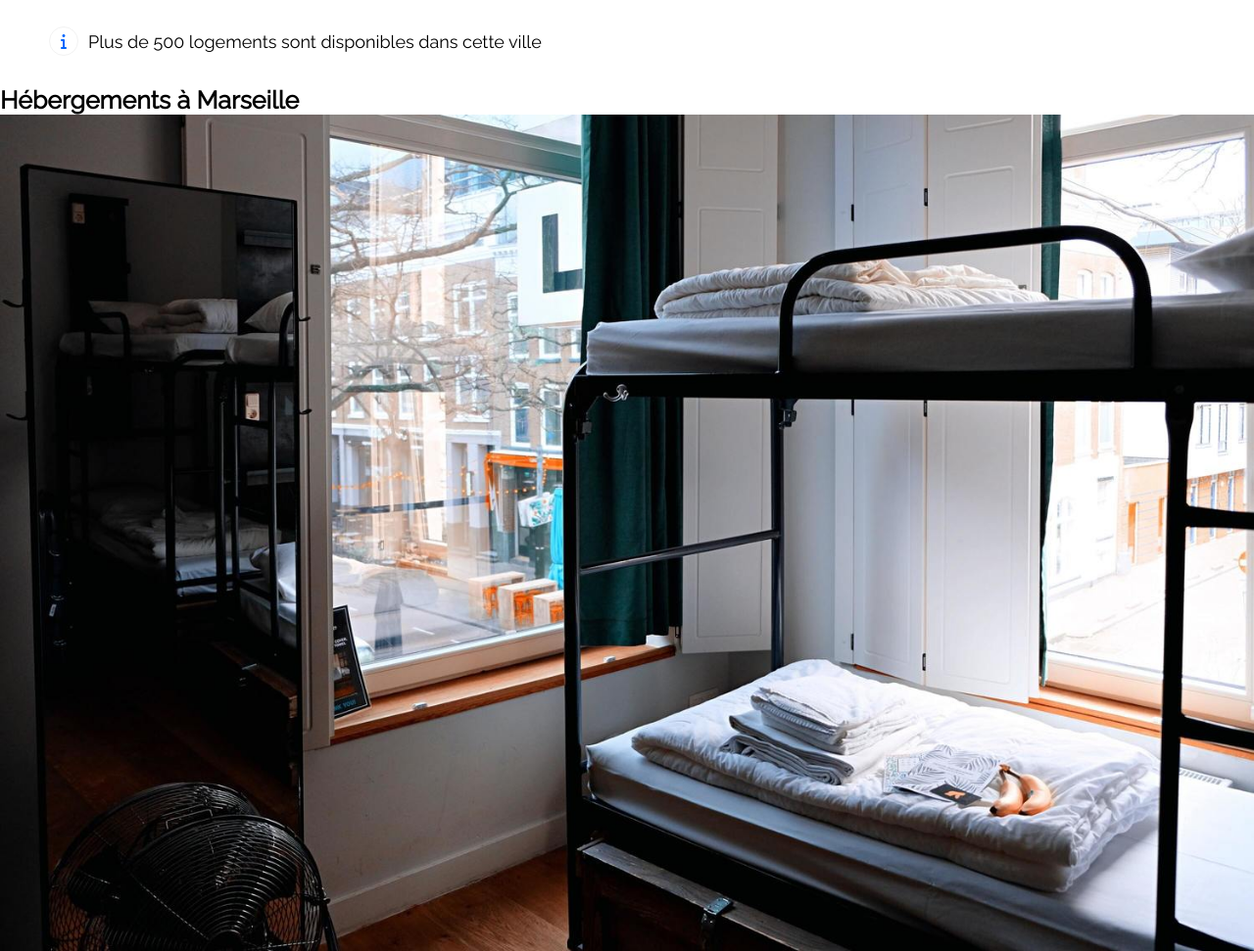
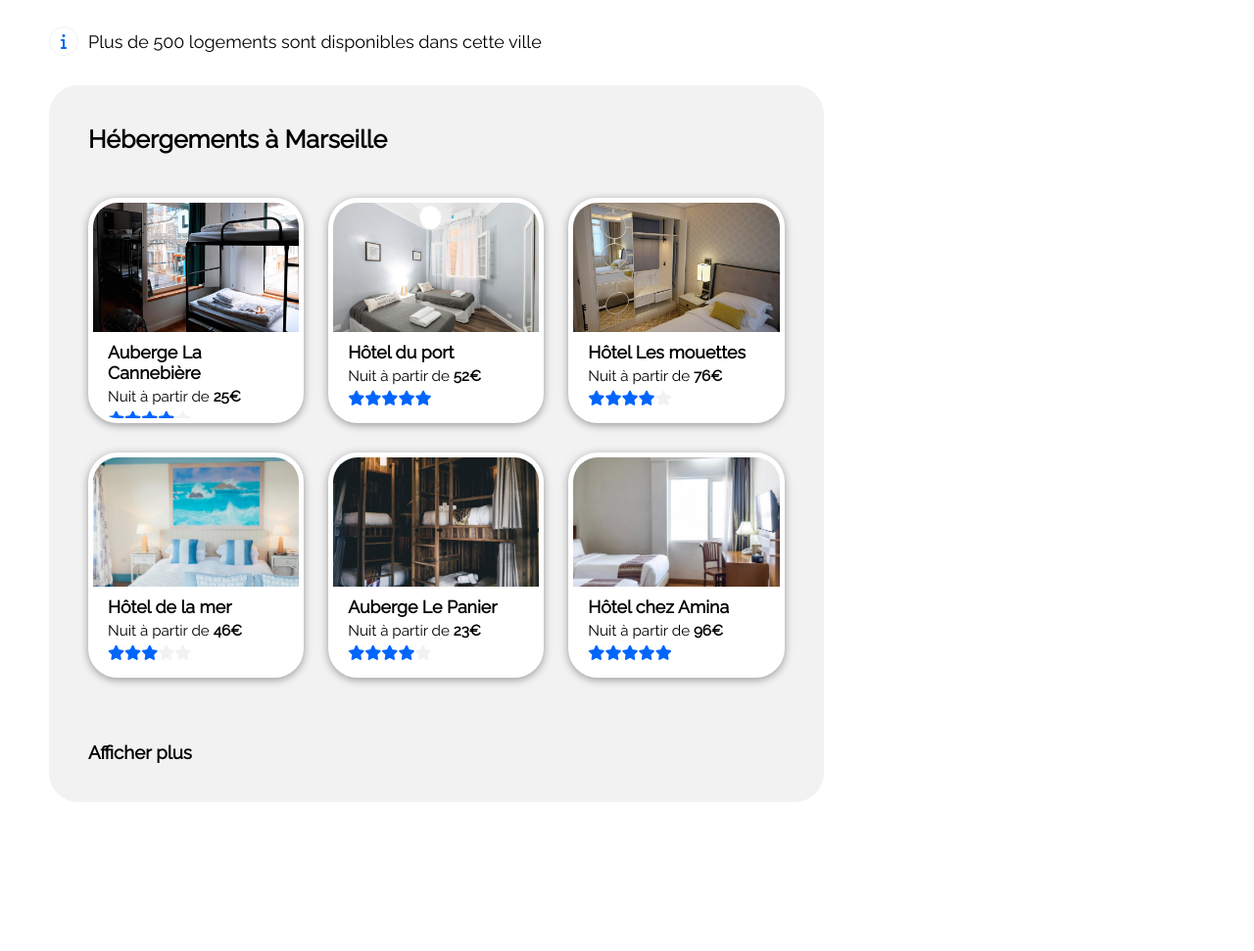
Before and after one commit to Rastabann/OC-Booki, a plain HTML site: page index.html in a window 1280 px wide. Shown: the part 393-1364 px from the top of the page at 98% size. After the commit the page ends 1212 px from the top, so only its background shows below. Drawn offline with Linux system fonts and the light colour scheme.

Commit message:
hébergements

```diff
--- a/style.css
+++ b/style.css
@@ -276,3 +276,106 @@ form {
   content: "\f129";
   font-family: "FontAwesome";
 }
+
+/* Main */
+
+main {
+  padding: 0 50px;
+}
+
+/* Section hebergement */
+
+.main-hebergement {
+  margin: 0 auto;
+  display: flex;
+  justify-content: space-between;
+}
+
+main span {
+  font-weight: bold;
+}
+
+.conteneur-hebergement {
+  width: 67%;
+  padding: 40px;
+  border-radius: 30px;
+  background-color: var(--fond);
+}
+
+.conteneur-hebergement h2 {
+  margin-bottom: 30px;
+}
+
+.box-carte-hebergement {
+  width: 100%;
+  display: flex;
+  justify-content: space-between;
+  flex-wrap: wrap;
+}
+
+.carte-hebergement {
+  border-radius: 30px;
+  overflow: hidden;
+  margin: 15px 0;
+  width: 31%;
+  height: 230px;
+  cursor: pointer;
+  border: 5px solid #ffffff;
+  box-shadow: 0 2px 8px rgba(0, 0, 0, 0.379);
+  background-color: rgb(255, 255, 255);
+}
+
+.hebergement-img {
+  height: 60%;
+}
+
+.hebergement-info {
+  padding: 10px 15px;
+  font-size: 95%;
+}
+
+.hebergement-info p {
+  margin: 5px 0;
+}
+
+.charge h3 {
+  display: inline;
+  transition: color 0.4s ease-in-out;
+}
+
+.charge h3:hover {
+  color: var(--principale);
+}
+
+.conteneur-etoile-3::before {
+  content: "\f005\f005\f005";
+  font-family: "FontAwesome";
+  color: var(--principale);
+}
+.conteneur-etoile-3::after {
+  content: "\f005\f005";
+  font-family: "FontAwesome";
+  color: var(--fond);
+}
+
+.conteneur-etoile-4::before {
+  content: "\f005\f005\f005\f005";
+  font-family: "FontAwesome";
+  color: var(--principale);
+}
+.conteneur-etoile-4::after {
+  content: "\f005";
+  font-family: "FontAwesome";
+  color: var(--fond);
+}
+
+.conteneur-etoile-5::before {
+  content: "\f005\f005\f005\f005\f005";
+  font-family: "FontAwesome";
+  color: var(--principale);
+}
+
+.charge {
+  padding-top: 50px;
+  font-weight: 900;
+}
```
